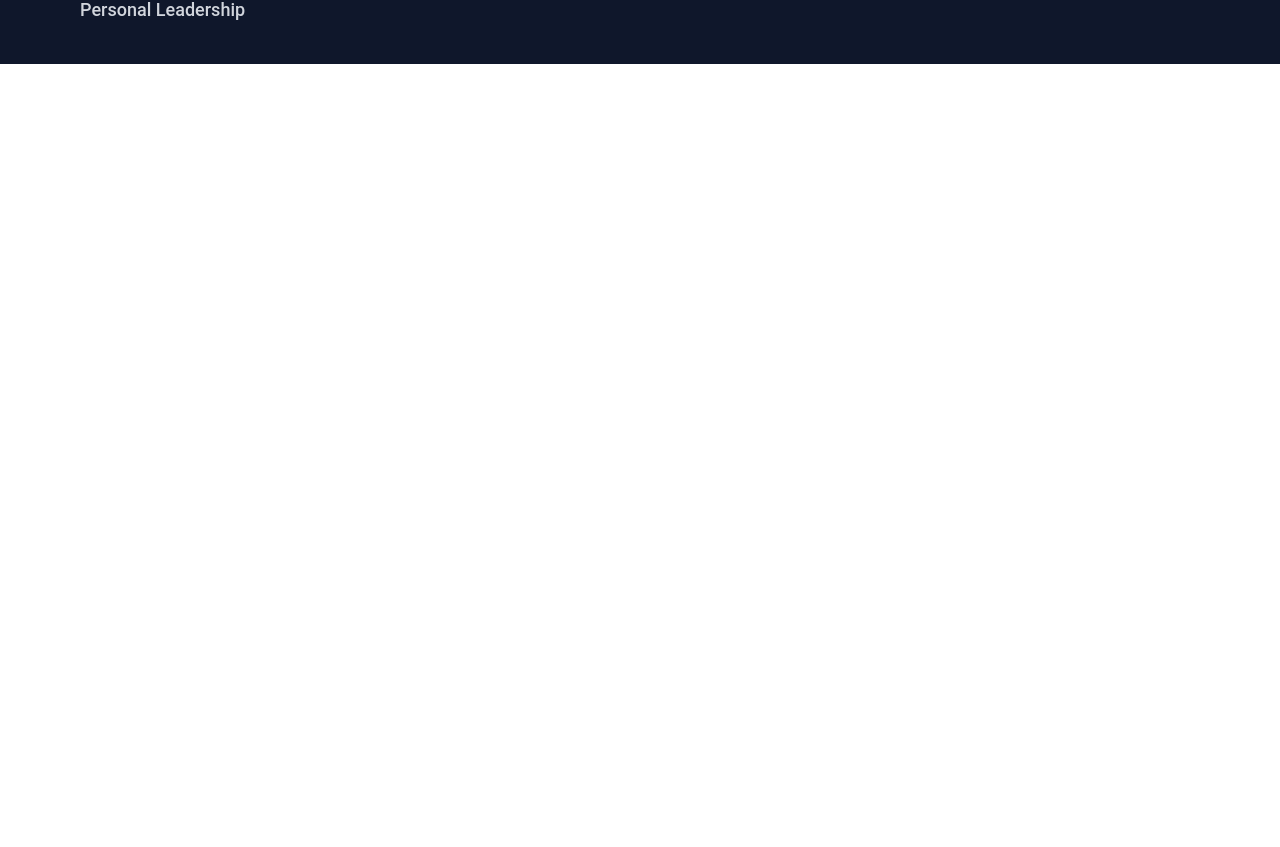
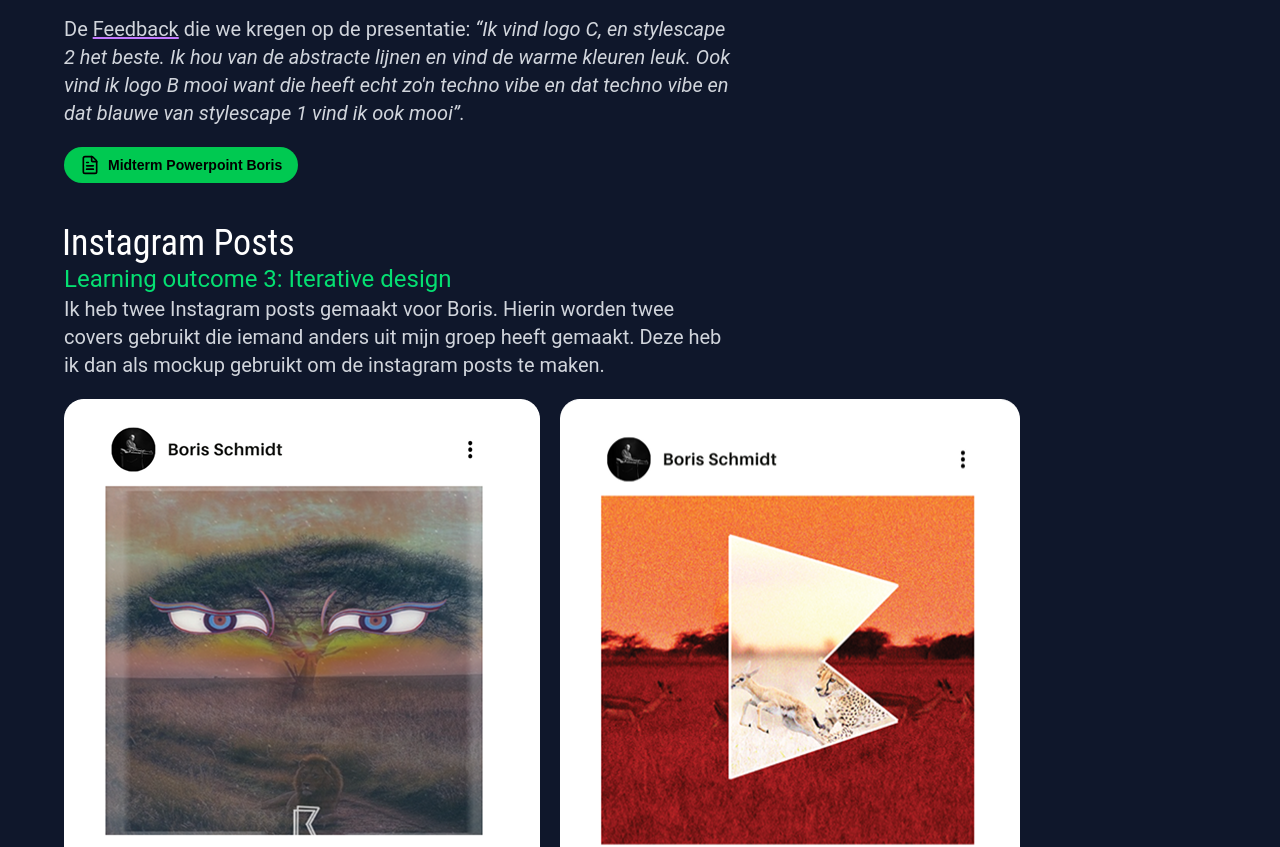
Before and after one commit to LuukyPuuky/Portfolio2.1, a Nuxt app: page /projects/branding in a window 1280 px wide. Shown: the part 4527-5374 px from the top of the page. Before the commit the page ends 4591 px from the top, so only its background shows below. Built offline with nearby package versions, Linux system fonts and the light colour scheme.

Commit message:
added instagram and midtermpost boris branding

```diff
--- a/pages/lo1.vue
+++ b/pages/lo1.vue
@@ -3,6 +3,7 @@ import Lo1Products from "~/components/lo1Products.vue";
 
 const products = [
   { text: "Moodboard Boris", to: "/projects/branding#moodboard" },
+  { text: "Midterm Powerpoint Boris", to: "/projects/branding#midterm" },
 ];
 </script>
 
@@ -17,15 +18,10 @@ const products = [
           <div id="reflection" class="mb-12">
             <h2 class="text-4xl font-bold mb-6">Reflectie</h2>
             <div class="space-y-4 max-w-3xl">
-              <p class="text-gray-300 leading-relaxed"></p>
               <p class="text-gray-300 leading-relaxed">
-                Boris is een talentvolle DJ en producer aan de Rockacademie van
-                Fontys, bekend om zijn melodische techno en energieke beats. Het
-                doel was om zowel een jonger publiek aan te spreken als zijn
-                bestaande fanbase te behouden. We richtten ons op
-                socialmediastrategieën, visuele branding, merchandise en het
-                ontwerpen van een nieuwe website om zijn unieke stijl te
-                weerspiegelen en verder te ontwikkelen.
+                In deze LO heb ik een aantal interactieve media producten
+                gemaakt. Dit zijn onder andere een moodboard, een midterm
+                presentatie en een website.
               </p>
             </div>
           </div>
--- a/pages/lo3.vue
+++ b/pages/lo3.vue
@@ -5,6 +5,7 @@ const products = [
   { text: "Onderzoek Boris", to: "/projects/branding#onderzoek" },
   { text: "Stylescapes", to: "/projects/branding#stylescapes" },
   { text: "Logo's Boris", to: "/projects/branding#logo" },
+  { text: "Instagram Posts", to: "/projects/branding#instagram" },
 ];
 </script>
 
--- a/pages/projects/branding.vue
+++ b/pages/projects/branding.vue
@@ -218,6 +218,54 @@
             class="h-auto max-w-full w-full rounded-lg mb-5"
           />
         </ContentSection>
+
+        <ContentSection
+          id="midterm"
+          class="scroll-mt-24"
+          title="Midterm Powerpoint"
+          subtitle="Learning outcome 1: Interactive Media Products"
+          description="Iedereen van de groep heeft aan de powerpoint gewerkt. Ik heb samen met Laurens en Zakaria de presentatie gemaakt. Dit was een midterm presentatie. Hiermee wil ik zeggen dat we wat feedback van Boris wilde hebben over hoe onze designs verder moesten gaan."
+          :loNumber="1"
+          pdfLink="/documents/brandingprojectmidtermpowerpoint.pdf"
+          pdfText="Midterm Powerpoint Boris"
+        >
+          <p class="text-gray-300 font-Roboto text-xl mb-5">
+            We hebben het hele gesprek opgenomen zodat we dat later nog konden
+            gebruiken voor welke richting we konden opgaan.
+          </p>
+          <p class="text-gray-300 font-Roboto text-xl mb-5">
+            De <span class="underline decoration-purple-400">Feedback</span> die
+            we kregen op de presentatie:
+            <span class="italic"
+              >“Ik vind logo C, en stylescape 2 het beste. Ik hou van de
+              abstracte lijnen en vind de warme kleuren leuk. Ook vind ik logo B
+              mooi want die heeft echt zo'n techno vibe en dat techno vibe en
+              dat blauwe van stylescape 1 vind ik ook mooi”.</span
+            >
+          </p>
+        </ContentSection>
+
+        <ContentSection
+          id="instagram"
+          class="scroll-mt-24"
+          title="Instagram Posts"
+          subtitle="Learning outcome 3: Iterative design"
+          description="Ik heb twee Instagram posts gemaakt voor Boris. Hierin worden twee covers gebruikt die iemand anders uit mijn groep heeft gemaakt. Deze heb ik dan als mockup gebruikt om de instagram posts te maken."
+          :loNumber="3"
+        >
+          <div class="flex flex-row gap-5">
+            <img
+              src="/images/instagram1.png"
+              alt="Instagram posts"
+              class="h-auto max-w-full w-full rounded-lg mb-5"
+            />
+            <img
+              src="/images/instagram2.png"
+              alt="Instagram posts"
+              class="h-auto max-w-full w-full rounded-lg mb-5"
+            />
+          </div>
+        </ContentSection>
       </div>
     </div>
     <Footer />
```
Also changed, not shown: public/images/instagram1.png (added), public/images/instagram2.png (added).
